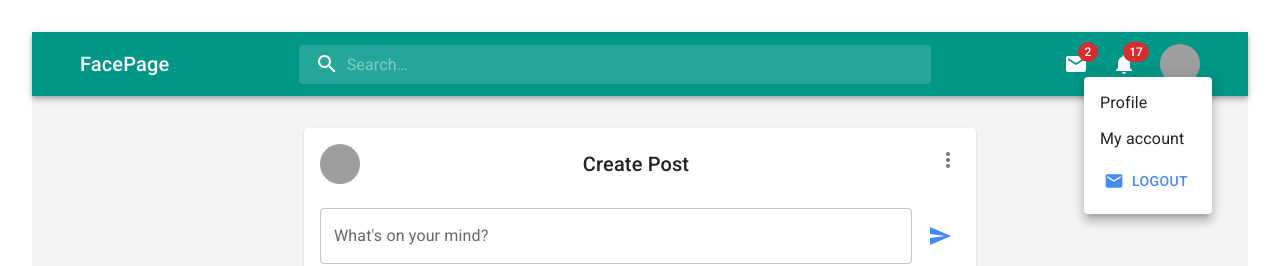
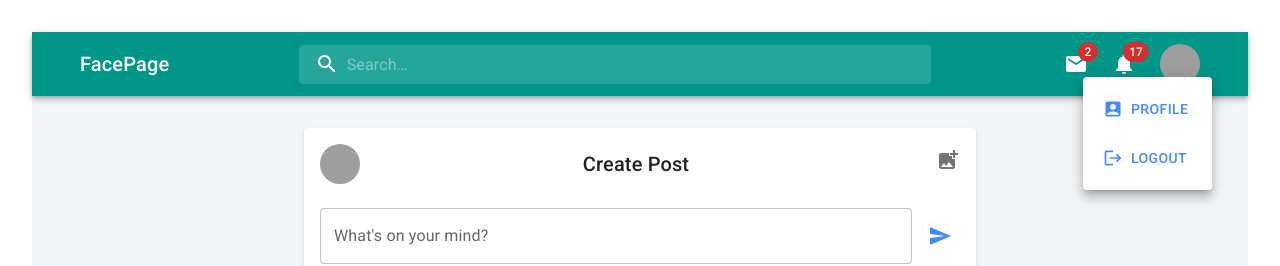
Before and after one commit to Saga-sanga/socialReact, a React (Vite) app: page / in a window 1280 px wide. Both pictures are taken after a click on the button 1180 px from the left and 64 px from the top of the page. Shown: the top 266 px of the page. Built offline with nearby package versions, Linux system fonts and the light colour scheme; grey boxes are pictures that could not be loaded.

Commit message:
Feat: Add Image upload and preview to createPost

```diff
--- a/src/assets/posts.ts
+++ b/src/assets/posts.ts
@@ -2,6 +2,7 @@ import kaligPic from "./kalig_smile.jpg";
 
 export const posts = [
   {
+    _id: 1,
     content: "I feel so Happy",
     image:
       "https://images.unsplash.com/photo-1682685796186-1bb4a5655653?ixlib=rb-4.0.3&ixid=M3wxMjA3fDF8MHxwaG90by1wYWdlfHx8fGVufDB8fHx8fA%3D%3D&auto=format&fit=crop&w=1770&q=80",
@@ -29,6 +30,7 @@ export const posts = [
     updatedAt: Date.now(),
   },
   {
+    _id: 2,
     content: "Travelling around the land. Making Memories!",
     image:
       "https://images.unsplash.com/photo-1682687220067-dced9a881b56?ixlib=rb-4.0.3&ixid=M3wxMjA3fDF8MHxwaG90by1wYWdlfHx8fGVufDB8fHx8fA%3D%3D&auto=format&fit=crop&w=1675&q=80",
@@ -56,6 +58,7 @@ export const posts = [
     updatedAt: Date.now(),
   },
   {
+    _id: 3,
     content: "Fishing in a lake! There's a fist time for everything!",
     image: "https://images.unsplash.com/photo-1583249598754-b7a2f59651fb?ixlib=rb-4.0.3&ixid=M3wxMjA3fDB8MHxwaG90by1wYWdlfHx8fGVufDB8fHx8fA%3D%3D&auto=format&fit=crop&w=2070&q=80",
     likes: [
--- a/src/components/CreatePost.tsx
+++ b/src/components/CreatePost.tsx
@@ -4,11 +4,34 @@ import {
   Avatar,
   IconButton,
   Typography,
+  Tooltip,
+  CardMedia,
+  Box,
 } from "@mui/material";
-import MoreVertIcon from "@mui/icons-material/MoreVert";
+import AddPhotoAlternateIcon from "@mui/icons-material/AddPhotoAlternate";
+import CloseIcon from "@mui/icons-material/Close";
 import { CommentBox } from "./CommentBox";
+import { useState, ChangeEvent, useEffect, MouseEvent } from "react";
 
 export function CreatePost() {
+  const [imageFile, setImageFile] = useState<File>();
+
+  const imageObjectURL = imageFile ? URL.createObjectURL(imageFile) : undefined;
+
+  useEffect(() => {
+    console.log(imageFile);
+  }, [imageFile]);
+
+  const handleFileInput = (event: ChangeEvent<HTMLInputElement>) => {
+    if (event.target.files) {
+      setImageFile(event.target.files[0]);
+    }
+  };
+
+  const handleClearImage = (event: MouseEvent) => {
+    setImageFile(undefined);
+  }
+
   return (
     <Card className="max-w-2xl w-full">
       <CardHeader
@@ -19,17 +42,57 @@ export function CreatePost() {
           />
         }
         action={
-          <IconButton aria-label="settings">
-            <MoreVertIcon />
-          </IconButton>
+          <Tooltip title="Add Image" placement="top">
+            <IconButton component="label" aria-label="insert image">
+              <AddPhotoAlternateIcon />
+              <input
+                onChange={handleFileInput}
+                type="file"
+                accept="image/*"
+                hidden
+              />
+            </IconButton>
+          </Tooltip>
         }
         title={
           <Typography sx={{ textAlign: "center", ml: "-32px" }} variant="h6">
             Create Post
           </Typography>
         }
-        // subheader="Create a new Post"
       />
+      {imageFile ? (
+        <Box
+          sx={{
+            p: 2,
+            mx: 4,
+            mb: 1,
+            border: "1px solid grey",
+            borderRadius: "5px",
+            position: "relative",
+          }}
+          component="div"
+        >
+          <IconButton
+            sx={{
+              position: "absolute",
+              right: "8px",
+              top: "8px",
+              backgroundColor: "#e0e0e0",
+              ":hover": {
+                color: "white",
+                backgroundColor: "#424242"
+              }
+            }}
+            onClick={handleClearImage}
+            aria-label="clear image"
+          >
+            <CloseIcon />
+          </IconButton>
+          <CardMedia component="img" height="126" image={imageObjectURL} />
+        </Box>
+      ) : (
+        ""
+      )}
       <CommentBox label="What's on your mind?" />
     </Card>
   );
--- a/src/components/NavBar.tsx
+++ b/src/components/NavBar.tsx
@@ -17,6 +17,9 @@ import NotificationsIcon from "@mui/icons-material/Notifications";
 import MoreIcon from "@mui/icons-material/MoreVert";
 import { useAuth } from "../hooks/AuthContext";
 import { Avatar, Button, Container } from "@mui/material";
+import LogoutIcon from "@mui/icons-material/Logout";
+import AccountBoxIcon from "@mui/icons-material/AccountBox";
+import { Link } from "react-router-dom";
 
 const Search = styled("div")(({ theme }) => ({
   position: "relative",
@@ -108,10 +111,29 @@ export default function PrimarySearchAppBar() {
       open={isMenuOpen}
       onClose={handleMenuClose}
     >
-      <MenuItem onClick={handleMenuClose}>Profile</MenuItem>
-      <MenuItem onClick={handleMenuClose}>My account</MenuItem>
+      <MenuItem onClick={handleMenuClose}>
+        <Button
+          sx={{
+            ":hover": {
+              backgroundColor: "transparent",
+            },
+          }}
+          color="secondary"
+          startIcon={<AccountBoxIcon />}
+        >
+          Profile
+        </Button>
+      </MenuItem>
       <MenuItem onClick={handleLogout}>
-        <Button className="hover:bg-none" color="secondary" startIcon={<MailIcon/>}>
+        <Button
+          sx={{
+            ":hover": {
+              backgroundColor: "transparent",
+            },
+          }}
+          color="secondary"
+          startIcon={<LogoutIcon />}
+        >
           Logout
         </Button>
       </MenuItem>
@@ -184,6 +206,7 @@ export default function PrimarySearchAppBar() {
             >
               <MenuIcon />
             </IconButton> */}
+            <Link to="/">
               <Typography
                 variant="h6"
                 noWrap
@@ -192,6 +215,7 @@ export default function PrimarySearchAppBar() {
               >
                 FacePage
               </Typography>
+            </Link>
             <Box sx={{ flexGrow: 1 }} />
             <Search>
               <SearchIconWrapper>
@@ -203,7 +227,9 @@ export default function PrimarySearchAppBar() {
               />
             </Search>
             <Box sx={{ flexGrow: 1 }} />
-            <Box sx={{ display: { xs: "none", md: "flex", alignItems: "center" } }}>
+            <Box
+              sx={{ display: { xs: "none", md: "flex", alignItems: "center" } }}
+            >
               <IconButton
                 size="large"
                 aria-label="show 4 new mails"
--- a/src/pages/Home.tsx
+++ b/src/pages/Home.tsx
@@ -13,7 +13,7 @@ export default function Home({ user }: UserProp) {
         <Grid container direction="column" alignItems="center" className="pt-8">
           <CreatePost/>
           {
-            posts.map((post) => <PostCard post={post}/>)
+            posts.map((post) => <PostCard key={post._id} post={post}/>)
           }
         </Grid>
       </Container>
```
Lines whose indentation alone changed are shown as unchanged.
